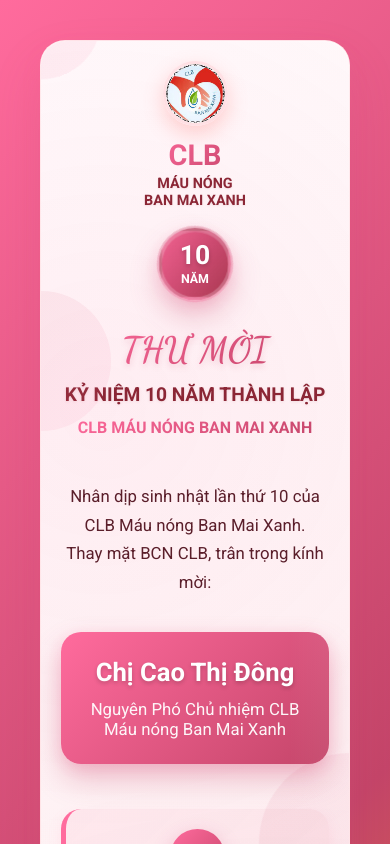
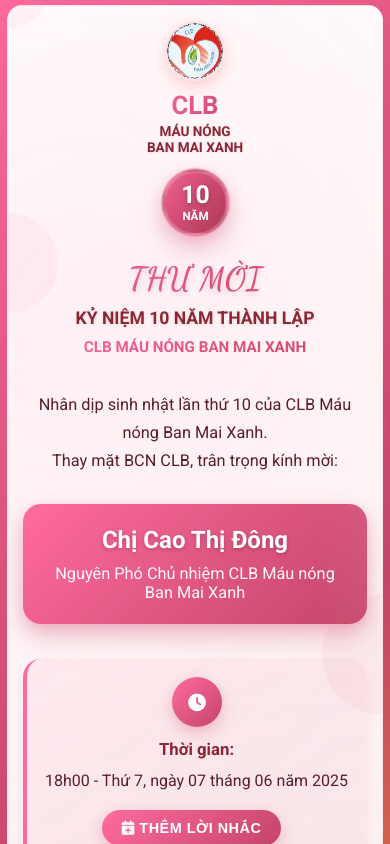
Before and after one commit to minproducer/minproducer.github.io, a plain HTML site: page landingpageforbmx/giaymoi/Caothidong/index.html in a window 390 px wide. Shown: the top 844 px of the page. Drawn offline with Linux system fonts and the light colour scheme.

Commit message:
fix giao dien responsive

```diff
--- a/landingpageforbmx/giaymoi/Caothidong/style.css
+++ b/landingpageforbmx/giaymoi/Caothidong/style.css
@@ -8,29 +8,30 @@ body {
     font-family: 'Roboto', sans-serif;
     background: linear-gradient(135deg, #ff6b9d 0%, #c44569 50%, #f8b500 100%);
     min-height: 100vh;
-    padding: 20px;
+    padding: 10px;
     overflow-x: hidden;
 }
 
 .container {
-    max-width: 800px;
+    max-width: 900px;
     margin: 0 auto;
     perspective: 1000px;
 }
 
 .invitation-card {
     background: linear-gradient(145deg, #ffffff 0%, #fef7f7 50%, #fff5f8 100%);
-    border-radius: 25px;
+    border-radius: 20px;
     box-shadow:
-        0 25px 50px rgba(196, 69, 105, 0.15),
-        0 10px 20px rgba(255, 107, 157, 0.1),
+        0 20px 40px rgba(196, 69, 105, 0.15),
+        0 8px 16px rgba(255, 107, 157, 0.1),
         inset 0 1px 0 rgba(255, 255, 255, 0.9);
-    padding: 40px;
+    padding: 35px;
     position: relative;
     overflow: hidden;
     animation: cardEntrance 1.2s ease-out;
     transform-style: preserve-3d;
     border: 1px solid rgba(255, 182, 193, 0.3);
+    margin: 0 5px;
 }
 
 @keyframes cardEntrance {
@@ -49,28 +50,28 @@ body {
     display: flex;
     justify-content: space-between;
     align-items: center;
-    margin-bottom: 35px;
+    margin-bottom: 30px;
     animation: slideInLeft 1.2s ease-out 0.3s both;
 }
 
 .logo-section {
     display: flex;
     align-items: center;
-    gap: 20px;
+    gap: 15px;
 }
 
 .logo-container {
     position: relative;
-    width: 80px;
-    height: 80px;
+    width: 75px;
+    height: 75px;
     border-radius: 50%;
     overflow: hidden;
     background: linear-gradient(135deg, #ffffff, #fef7f7);
     display: flex;
     align-items: center;
     justify-content: center;
-    box-shadow: 0 8px 20px rgba(255, 116, 108, 0.3);
-    border: 3px solid rgba(255, 182, 193, 0.4);
+    box-shadow: 0 6px 15px rgba(255, 116, 108, 0.3);
+    border: 2px solid rgba(255, 182, 193, 0.4);
     flex-shrink: 0;
 }
 
@@ -96,7 +97,7 @@ body {
     justify-content: center;
     background: linear-gradient(135deg, #ffe0e6, #fff0f3);
     color: #c44569;
-    font-size: 0.7rem;
+    font-size: 0.65rem;
     font-weight: 600;
     text-align: center;
     border: 2px dashed #ff6b9d;
@@ -111,8 +112,8 @@ body {
 }
 
 .logo-placeholder i {
-    font-size: 1.2rem;
-    margin-bottom: 4px;
+    font-size: 1rem;
+    margin-bottom: 3px;
     opacity: 0.8;
 }
 
@@ -122,18 +123,18 @@ body {
 }
 
 .logo {
-    font-size: 2.2rem;
+    font-size: 2rem;
     font-weight: bold;
     background: linear-gradient(135deg, #ff6b9d, #c44569);
     -webkit-background-clip: text;
     -webkit-text-fill-color: transparent;
     background-clip: text;
-    margin-bottom: 5px;
+    margin-bottom: 4px;
     line-height: 1;
 }
 
 .club-name {
-    font-size: 1rem;
+    font-size: 0.95rem;
     color: #8b2635;
     font-weight: 600;
     line-height: 1.2;
@@ -141,8 +142,8 @@ body {
 }
 
 .anniversary-badge {
-    width: 85px;
-    height: 85px;
+    width: 80px;
+    height: 80px;
     background: linear-gradient(135deg, #ff6b9d 0%, #c44569 50%, #8b2635 100%);
     color: white;
     border-radius: 50%;
@@ -152,8 +153,8 @@ body {
     justify-content: center;
     text-align: center;
     box-shadow:
-        0 15px 30px rgba(196, 69, 105, 0.3),
-        0 5px 15px rgba(255, 107, 157, 0.2),
+        0 12px 25px rgba(196, 69, 105, 0.3),
+        0 4px 12px rgba(255, 107, 157, 0.2),
         inset 0 1px 0 rgba(255, 255, 255, 0.2);
     animation: pulse 3s infinite;
     border: 3px solid rgba(255, 255, 255, 0.3);
@@ -164,10 +165,10 @@ body {
 .anniversary-badge::before {
     content: '';
     position: absolute;
-    top: -5px;
-    left: -5px;
-    right: -5px;
-    bottom: -5px;
+    top: -4px;
+    left: -4px;
+    right: -4px;
+    bottom: -4px;
     background: linear-gradient(135deg, #ff6b9d, #c44569);
     border-radius: 50%;
     z-index: -1;
@@ -182,14 +183,14 @@ body {
 
 .anniversary-number {
     display: block;
-    font-size: 2.2rem;
+    font-size: 2rem;
     font-weight: bold;
     text-shadow: 0 2px 4px rgba(0, 0, 0, 0.2);
     line-height: 1;
 }
 
 .anniversary-text {
-    font-size: 0.9rem;
+    font-size: 0.85rem;
     font-weight: 600;
     margin-top: 2px;
 }
@@ -202,32 +203,32 @@ body {
 /* Title Section */
 .title-section {
     text-align: center;
-    margin-bottom: 45px;
+    margin-bottom: 35px;
     animation: slideInRight 1.2s ease-out 0.5s both;
 }
 
 .main-title {
     font-family: 'Dancing Script', cursive;
-    font-size: 3.5rem;
+    font-size: 3.2rem;
     background: linear-gradient(135deg, #ff6b9d, #c44569);
     -webkit-background-clip: text;
     -webkit-text-fill-color: transparent;
     background-clip: text;
-    margin-bottom: 15px;
+    margin-bottom: 12px;
     text-shadow: 0 3px 6px rgba(196, 69, 105, 0.2);
     font-weight: 700;
 }
 
 .sub-title {
-    font-size: 1.6rem;
+    font-size: 1.5rem;
     color: #8b2635;
-    margin-bottom: 12px;
+    margin-bottom: 10px;
     font-weight: 600;
     text-shadow: 0 1px 3px rgba(139, 38, 53, 0.1);
 }
 
 .club-title {
-    font-size: 1.3rem;
+    font-size: 1.2rem;
     background: linear-gradient(135deg, #ff6b9d, #c44569);
     -webkit-background-clip: text;
     -webkit-text-fill-color: transparent;
@@ -242,22 +243,22 @@ body {
 
 .greeting {
     text-align: center;
-    margin-bottom: 35px;
+    margin-bottom: 30px;
     color: #5a1e2a;
     line-height: 1.7;
-    font-size: 1.05rem;
+    font-size: 1.02rem;
 }
 
 .guest-info {
     text-align: center;
-    margin-bottom: 45px;
-    padding: 25px;
+    margin-bottom: 35px;
+    padding: 22px;
     background: linear-gradient(135deg, #ff6b9d, #c44569);
     color: white;
-    border-radius: 20px;
+    border-radius: 18px;
     box-shadow:
-        0 15px 30px rgba(196, 69, 105, 0.3),
-        0 5px 15px rgba(255, 107, 157, 0.2);
+        0 12px 25px rgba(196, 69, 105, 0.3),
+        0 4px 12px rgba(255, 107, 157, 0.2);
     position: relative;
     overflow: hidden;
 }
@@ -279,67 +280,67 @@ body {
 }
 
 .guest-info h4 {
-    font-size: 1.6rem;
-    margin-bottom: 12px;
+    font-size: 1.5rem;
+    margin-bottom: 10px;
     font-weight: 700;
     text-shadow: 0 2px 4px rgba(0, 0, 0, 0.2);
 }
 
 .guest-info p {
-    font-size: 1.05rem;
+    font-size: 1.02rem;
     opacity: 0.95;
 }
 
 /* Event Details */
 .event-details {
-    margin-bottom: 35px;
+    margin-bottom: 30px;
 }
 
 .detail-item {
     display: flex;
     align-items: flex-start;
-    margin-bottom: 30px;
-    padding: 25px;
+    margin-bottom: 25px;
+    padding: 22px;
     background: linear-gradient(135deg, rgba(255, 107, 157, 0.08), rgba(196, 69, 105, 0.05));
-    border-radius: 20px;
-    border-left: 5px solid #ff6b9d;
+    border-radius: 18px;
+    border-left: 4px solid #ff6b9d;
     transition: all 0.4s ease;
-    box-shadow: 0 5px 15px rgba(255, 107, 157, 0.1);
+    box-shadow: 0 4px 12px rgba(255, 107, 157, 0.1);
 }
 
 .detail-item:hover {
-    transform: translateX(8px) translateY(-3px);
-    box-shadow: 0 15px 30px rgba(255, 107, 157, 0.2);
+    transform: translateX(6px) translateY(-2px);
+    box-shadow: 0 12px 25px rgba(255, 107, 157, 0.2);
     background: linear-gradient(135deg, rgba(255, 107, 157, 0.12), rgba(196, 69, 105, 0.08));
 }
 
 .detail-icon {
     background: linear-gradient(135deg, #ff6b9d, #c44569);
     color: white;
-    width: 55px;
-    height: 55px;
+    width: 50px;
+    height: 50px;
     border-radius: 50%;
     display: flex;
     align-items: center;
     justify-content: center;
-    margin-right: 25px;
+    margin-right: 20px;
     flex-shrink: 0;
-    box-shadow: 0 8px 20px rgba(196, 69, 105, 0.3);
-    font-size: 1.2rem;
+    box-shadow: 0 6px 15px rgba(196, 69, 105, 0.3);
+    font-size: 1.1rem;
 }
 
 .detail-content h5 {
     color: #8b2635;
-    margin-bottom: 10px;
+    margin-bottom: 8px;
     font-weight: 700;
-    font-size: 1.1rem;
+    font-size: 1.05rem;
 }
 
 .detail-content p {
     color: #5a1e2a;
     line-height: 1.7;
-    margin-bottom: 18px;
-    font-size: 1.02rem;
+    margin-bottom: 15px;
+    font-size: 1rem;
 }
 
 /* Buttons */
@@ -347,15 +348,15 @@ body {
     background: linear-gradient(135deg, #ff6b9d, #c44569);
     color: white;
     border: none;
-    padding: 12px 24px;
-    border-radius: 30px;
+    padding: 10px 20px;
+    border-radius: 25px;
     cursor: pointer;
-    font-size: 0.95rem;
+    font-size: 0.9rem;
     font-weight: 600;
     transition: all 0.3s ease;
-    margin-right: 12px;
-    margin-bottom: 12px;
-    box-shadow: 0 8px 20px rgba(196, 69, 105, 0.3);
+    margin-right: 10px;
+    margin-bottom: 10px;
+    box-shadow: 0 6px 15px rgba(196, 69, 105, 0.3);
     text-transform: uppercase;
     letter-spacing: 0.5px;
     position: relative;
@@ -363,26 +364,26 @@ body {
 }
 
 .reminder-btn:hover, .map-btn:hover {
-    transform: translateY(-3px);
-    box-shadow: 0 12px 25px rgba(196, 69, 105, 0.4);
+    transform: translateY(-2px);
+    box-shadow: 0 10px 20px rgba(196, 69, 105, 0.4);
     background: linear-gradient(135deg, #c44569, #8b2635);
 }
 
 .location-buttons {
     display: flex;
     flex-wrap: wrap;
-    gap: 12px;
+    gap: 10px;
 }
 
 /* Map Container */
 .map-container {
-    margin: 25px 0;
-    border-radius: 20px;
+    margin: 20px 0;
+    border-radius: 18px;
     overflow: hidden;
-    box-shadow: 0 15px 30px rgba(196, 69, 105, 0.2);
+    box-shadow: 0 12px 25px rgba(196, 69, 105, 0.2);
     display: none;
     animation: slideDown 0.6s ease-out;
-    border: 3px solid rgba(255, 107, 157, 0.2);
+    border: 2px solid rgba(255, 107, 157, 0.2);
 }
 
 .map-container.show {
@@ -392,7 +393,7 @@ body {
 @keyframes slideDown {
     from {
         opacity: 0;
-        transform: translateY(-30px);
+        transform: translateY(-25px);
     }
     to {
         opacity: 1;
@@ -403,10 +404,10 @@ body {
 /* Message and Signature */
 .message {
     text-align: center;
-    margin-bottom: 35px;
+    margin-bottom: 30px;
     color: #5a1e2a;
     line-height: 1.7;
-    font-size: 1.05rem;
+    font-size: 1.02rem;
 }
 
 .highlight {
@@ -415,19 +416,19 @@ body {
     -webkit-text-fill-color: transparent;
     background-clip: text;
     font-weight: 700;
-    font-size: 1.2rem;
-    margin-top: 15px;
+    font-size: 1.15rem;
+    margin-top: 12px;
     display: block;
 }
 
 .signature {
     text-align: right;
     color: #5a1e2a;
-    font-size: 1.05rem;
+    font-size: 1.02rem;
 }
 
 .signature-name {
-    margin-top: 18px;
+    margin-top: 15px;
 }
 
 .signature-name strong {
@@ -437,66 +438,66 @@ body {
 
 .name {
     font-family: 'Dancing Script', cursive;
-    font-size: 1.8rem;
+    font-size: 1.7rem;
     background: linear-gradient(135deg, #ff6b9d, #c44569);
     -webkit-background-clip: text;
     -webkit-text-fill-color: transparent;
     background-clip: text;
-    margin-top: 12px;
+    margin-top: 10px;
     font-weight: 700;
 }
 
-/* Decorative Elements */
+/* Decorative Elements - Smaller */
 .decoration {
     position: absolute;
     background: linear-gradient(135deg, #ff6b9d, #c44569);
-    opacity: 0.08;
+    opacity: 0.06;
     border-radius: 50%;
     animation: float 8s ease-in-out infinite;
 }
 
 .decoration-1 {
-    width: 120px;
-    height: 120px;
-    top: -60px;
-    left: -60px;
+    width: 80px;
+    height: 80px;
+    top: -40px;
+    left: -40px;
     animation-delay: 0s;
 }
 
 .decoration-2 {
-    width: 180px;
-    height: 180px;
+    width: 120px;
+    height: 120px;
     top: 40%;
-    right: -90px;
+    right: -60px;
     animation-delay: 2s;
 }
 
 .decoration-3 {
-    width: 100px;
-    height: 100px;
-    bottom: -50px;
+    width: 70px;
+    height: 70px;
+    bottom: -35px;
     left: 15%;
     animation-delay: 4s;
 }
 
 .decoration-4 {
-    width: 140px;
-    height: 140px;
+    width: 100px;
+    height: 100px;
     top: 15%;
-    left: -70px;
+    left: -50px;
     animation-delay: 1s;
 }
 
 @keyframes float {
     0%, 100% { transform: translateY(0px) rotate(0deg); }
-    50% { transform: translateY(-25px) rotate(180deg); }
+    50% { transform: translateY(-20px) rotate(180deg); }
 }
 
 /* Animations */
 @keyframes slideInLeft {
     from {
         opacity: 0;
-        transform: translateX(-60px);
+        transform: translateX(-50px);
     }
     to {
         opacity: 1;
@@ -507,7 +508,7 @@ body {
 @keyframes slideInRight {
     from {
         opacity: 0;
-        transform: translateX(60px);
+        transform: translateX(50px);
     }
     to {
         opacity: 1;
@@ -518,7 +519,7 @@ body {
 @keyframes fadeInUp {
     from {
         opacity: 0;
-        transform: translateY(40px);
+        transform: translateY(35px);
     }
     to {
         opacity: 1;
@@ -552,42 +553,48 @@ body {
     right: 0;
     bottom: 0;
     background:
-        radial-gradient(circle at 20% 20%, rgba(255, 107, 157, 0.1) 0%, transparent 50%),
-        radial-gradient(circle at 80% 80%, rgba(196, 69, 105, 0.1) 0%, transparent 50%);
+        radial-gradient(circle at 20% 20%, rgba(255, 107, 157, 0.08) 0%, transparent 50%),
+        radial-gradient(circle at 80% 80%, rgba(196, 69, 105, 0.08) 0%, transparent 50%);
     pointer-events: none;
-    border-radius: 25px;
+    border-radius: 20px;
 }
 
-/* Responsive Design */
+/* Responsive Design - Optimized for smaller margins */
 @media (max-width: 768px) {
+    body {
+        padding: 8px;
+    }
+
     .container {
-        padding: 15px;
+        padding: 0;
+        max-width: 100%;
     }
 
     .invitation-card {
-        padding: 25px;
-        margin: 10px;
+        padding: 20px;
+        margin: 0 3px;
+        border-radius: 15px;
     }
 
     .header {
         flex-direction: column;
         align-items: center;
         text-align: center;
-        gap: 25px;
-        margin-bottom: 30px;
+        gap: 20px;
+        margin-bottom: 25px;
     }
 
     .logo-section {
         flex-direction: row;
         align-items: center;
         justify-content: center;
-        gap: 20px;
+        gap: 15px;
         width: 100%;
     }
 
     .logo-container {
-        width: 70px;
-        height: 70px;
+        width: 65px;
+        height: 65px;
         flex-shrink: 0;
     }
 
@@ -597,48 +604,48 @@ body {
     }
 
     .logo {
-        font-size: 2rem;
+        font-size: 1.8rem;
     }
 
     .club-name {
-        font-size: 0.95rem;
+        font-size: 0.9rem;
     }
 
     .anniversary-badge {
-        width: 75px;
-        height: 75px;
+        width: 70px;
+        height: 70px;
         margin-top: 0;
     }
 
     .anniversary-number {
-        font-size: 1.8rem;
+        font-size: 1.7rem;
     }
 
     .anniversary-text {
-        font-size: 0.8rem;
+        font-size: 0.75rem;
     }
 
     .main-title {
-        font-size: 2.5rem;
-        margin-bottom: 12px;
+        font-size: 2.3rem;
+        margin-bottom: 10px;
     }
 
     .sub-title {
-        font-size: 1.4rem;
+        font-size: 1.3rem;
     }
 
     .club-title {
-        font-size: 1.1rem;
+        font-size: 1.05rem;
     }
 
     .detail-item {
         flex-direction: column;
         text-align: center;
-        padding: 20px;
+        padding: 18px;
     }
 
     .detail-icon {
-        margin: 0 auto 15px auto;
+        margin: 0 auto 12px auto;
     }
 
     .location-buttons {
@@ -651,61 +658,24 @@ body {
 }
 
 @media (max-width: 480px) {
+    body {
+        padding: 5px;
+    }
+
     .invitation-card {
-        padding: 20px;
-        margin: 5px;
+        padding: 15px;
+        margin: 0 2px;
     }
 
     .header {
-        gap: 20px;
+        gap: 15px;
     }
 
     .logo-section {
         flex-direction: column;
-        gap: 15px;
+        gap: 12px;
     }
 
-    .logo-container {
-        width: 65px;
-        height: 65px;
-    }
-
-    .anniversary-badge {
-        width: 70px;
-        height: 70px;
-    }
-
-    .anniversary-number {
-        font-size: 1.6rem;
-    }
-
-    .anniversary-text {
-        font-size: 0.75rem;
-    }
-
-    .main-title {
-        font-size: 2.2rem;
-    }
-
-    .sub-title {
-        font-size: 1.2rem;
-    }
-
-    .club-title {
-        font-size: 1rem;
-    }
-
-    .logo {
-        font-size: 1.8rem;
-    }
-
-    .club-name {
-        font-size: 0.9rem;
-    }
-}
-
-/* Ultra small screens */
-@media (max-width: 360px) {
     .logo-container {
         width: 60px;
         height: 60px;
@@ -717,11 +687,23 @@ body {
     }
 
     .anniversary-number {
-        font-size: 1.4rem;
+        font-size: 1.5rem;
+    }
+
+    .anniversary-text {
+        font-size: 0.7rem;
     }
 
     .main-title {
         font-size: 2rem;
+    }
+
+    .sub-title {
+        font-size: 1.1rem;
+    }
+
+    .club-title {
+        font-size: 0.95rem;
     }
 
     .logo {
@@ -732,3 +714,41 @@ body {
         font-size: 0.85rem;
     }
 }
+
+/* Ultra small screens */
+@media (max-width: 360px) {
+    body {
+        padding: 3px;
+    }
+
+    .invitation-card {
+        margin: 0 1px;
+        padding: 12px;
+    }
+
+    .logo-container {
+        width: 55px;
+        height: 55px;
+    }
+
+    .anniversary-badge {
+        width: 60px;
+        height: 60px;
+    }
+
+    .anniversary-number {
+        font-size: 1.3rem;
+    }
+
+    .main-title {
+        font-size: 1.8rem;
+    }
+
+    .logo {
+        font-size: 1.4rem;
+    }
+
+    .club-name {
+        font-size: 0.8rem;
+    }
+}
```
